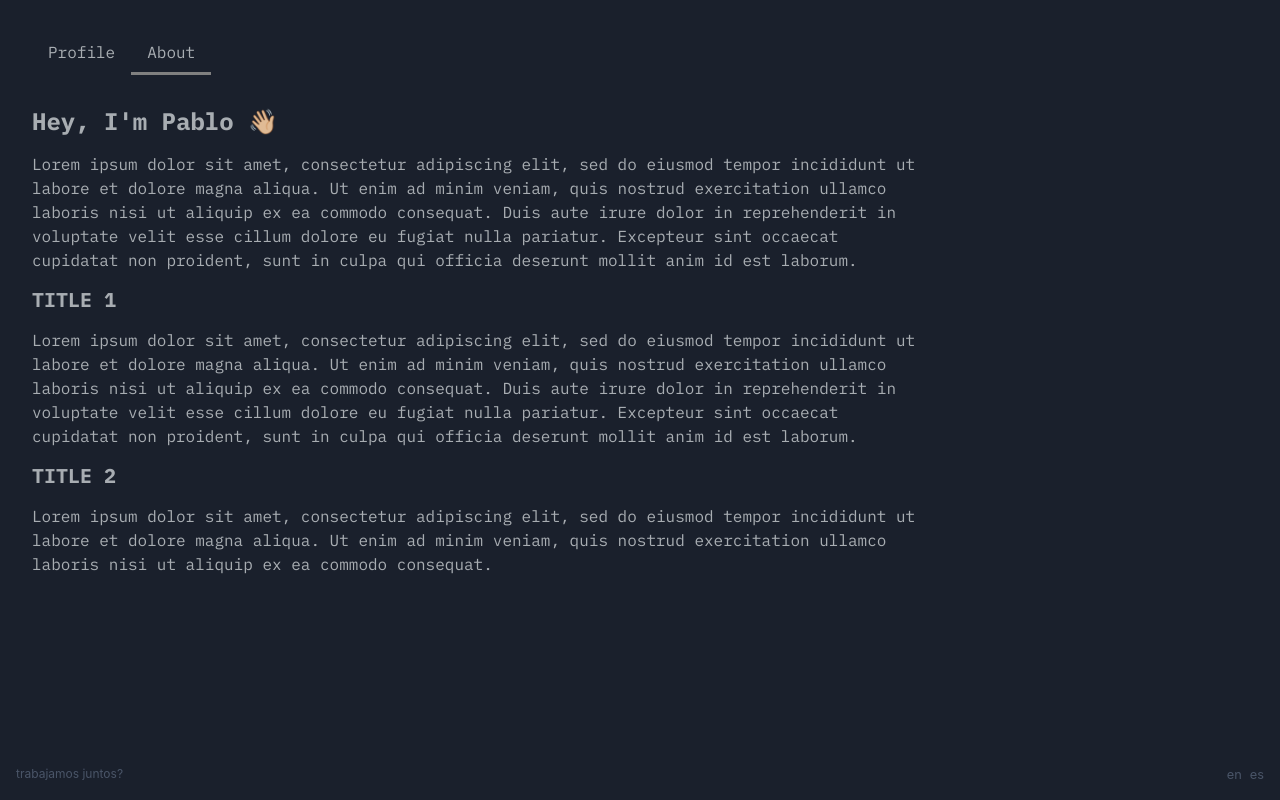
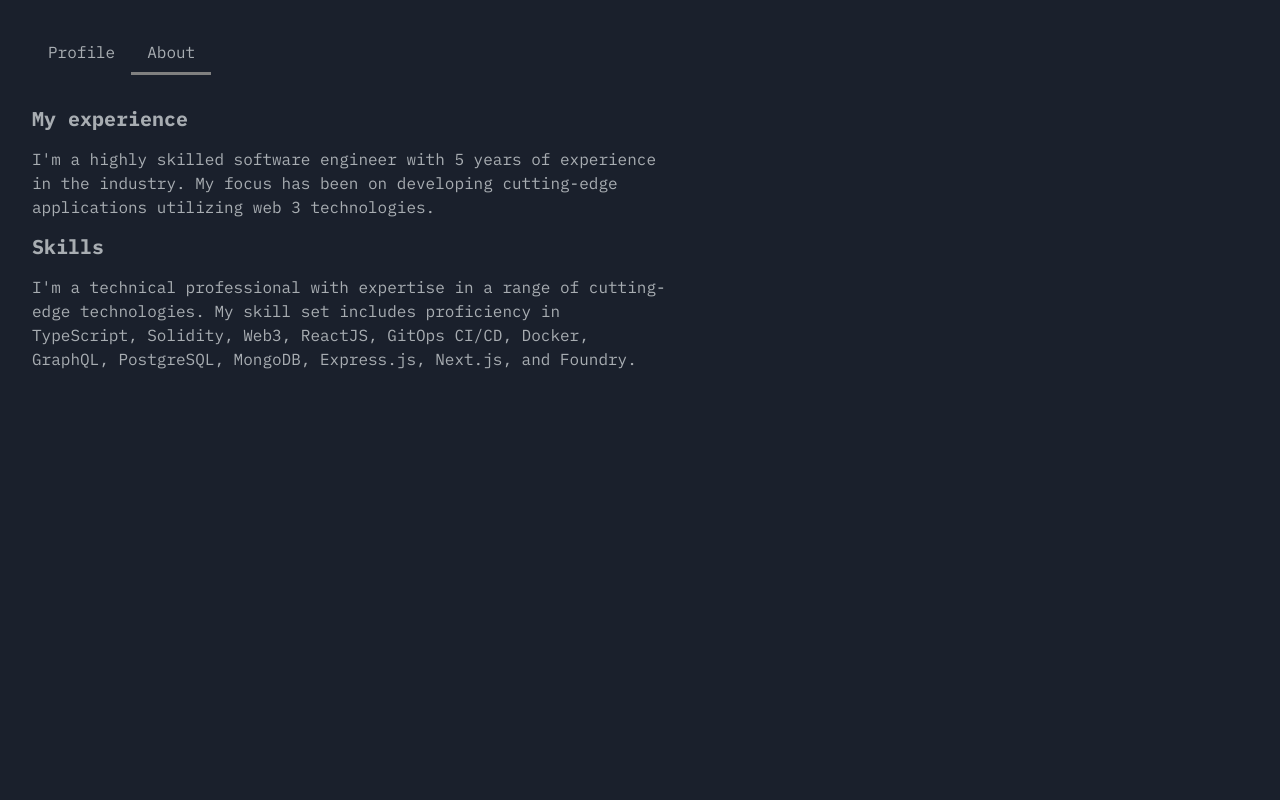
Before and after one commit to pablitxn/pablitxn-web, a Next.js app: page / in a window 1280 px wide. Both pictures are taken after a click on the tab "About". Built offline with nearby package versions, Linux system fonts and the light colour scheme.

Commit message:
fix: styles stuff

```diff
--- a/src/components/about/index.tsx
+++ b/src/components/about/index.tsx
@@ -3,34 +3,21 @@ import { Flex, Heading, Text } from "@chakra-ui/react";
 
 const About: FC = () => (
   <Flex flexDir="column" gap={4} w={["", "", "70vw"]}>
-    <Heading fontFamily="IBM Plex Mono" as="h2" fontSize="1.5rem">
-      Hey, I'm Pablo 👋🏼
+    <Heading fontFamily="IBM Plex Mono" as="h3" fontSize="1.25rem">
+      My experience
     </Heading>
     <Text fontFamily="IBM Plex Mono">
-      Lorem ipsum dolor sit amet, consectetur adipiscing elit, sed do eiusmod tempor incididunt ut
-      labore et dolore magna aliqua. Ut enim ad minim veniam, quis nostrud exercitation ullamco
-      laboris nisi ut aliquip ex ea commodo consequat. Duis aute irure dolor in reprehenderit in
-      voluptate velit esse cillum dolore eu fugiat nulla pariatur. Excepteur sint occaecat cupidatat
-      non proident, sunt in culpa qui officia deserunt mollit anim id est laborum.
+      I'm a highly skilled software engineer with 5 years of experience in the industry. My focus
+      has been on developing cutting-edge applications utilizing web 3 technologies.
     </Text>
 
     <Heading fontFamily="IBM Plex Mono" as="h3" fontSize="1.25rem">
-      TITLE 1
+      Skills
     </Heading>
     <Text fontFamily="IBM Plex Mono">
-      Lorem ipsum dolor sit amet, consectetur adipiscing elit, sed do eiusmod tempor incididunt ut
-      labore et dolore magna aliqua. Ut enim ad minim veniam, quis nostrud exercitation ullamco
-      laboris nisi ut aliquip ex ea commodo consequat. Duis aute irure dolor in reprehenderit in
-      voluptate velit esse cillum dolore eu fugiat nulla pariatur. Excepteur sint occaecat cupidatat
-      non proident, sunt in culpa qui officia deserunt mollit anim id est laborum.
-    </Text>
-    <Heading fontFamily="IBM Plex Mono" as="h3" fontSize="1.25rem">
-      TITLE 2
-    </Heading>
-    <Text fontFamily="IBM Plex Mono">
-      Lorem ipsum dolor sit amet, consectetur adipiscing elit, sed do eiusmod tempor incididunt ut
-      labore et dolore magna aliqua. Ut enim ad minim veniam, quis nostrud exercitation ullamco
-      laboris nisi ut aliquip ex ea commodo consequat.
+      I'm a technical professional with expertise in a range of cutting-edge technologies. My skill
+      set includes proficiency in TypeScript, Solidity, Web3, ReactJS, GitOps CI/CD, Docker,
+      GraphQL, PostgreSQL, MongoDB, Express.js, Next.js, and Foundry.
     </Text>
   </Flex>
 );
--- a/src/pages/_app.tsx
+++ b/src/pages/_app.tsx
@@ -1,7 +1,6 @@
 import type { AppProps } from "next/app";
 import Head from "next/head";
 import { Box, ChakraProvider, Container, Flex } from "@chakra-ui/react";
-import Footer from "components/footer";
 import theme from "theme";
 
 const App = ({ Component, pageProps }: AppProps) => (
@@ -15,7 +14,6 @@ const App = ({ Component, pageProps }: AppProps) => (
         <Box flex={1}>
           <Component {...pageProps} />
         </Box>
-        <Footer />
       </Flex>
     </Container>
   </ChakraProvider>
--- a/src/pages/index.tsx
+++ b/src/pages/index.tsx
@@ -1,5 +1,5 @@
 import { FC } from "react";
-import { Flex, Box, Text, Tabs, TabList, TabPanels, TabPanel, Tab } from "@chakra-ui/react";
+import { Flex, Text, Tabs, TabList, TabPanels, TabPanel, Tab } from "@chakra-ui/react";
 import Profile from "components/profile";
 import About from "components/about";
 
@@ -23,7 +23,7 @@ const Home: FC = () => {
             </Flex>
           </TabPanel>
           <TabPanel p={["1rem 0", "2rem 0"]}>
-            <Flex justify="start">
+            <Flex justify="start" maxW={["", "", "", "50vw"]}>
               <About />
             </Flex>
           </TabPanel>
```
